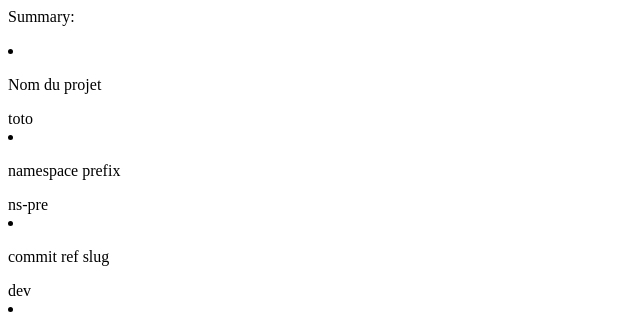
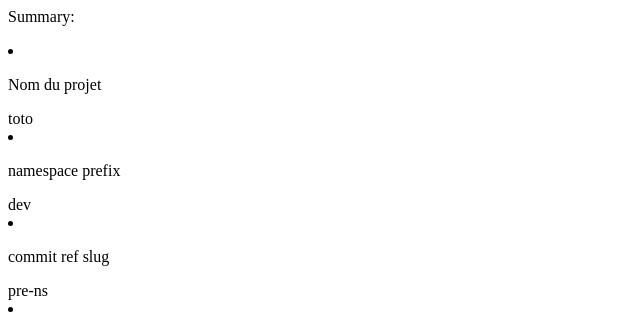
Before and after one commit to khaianis/test, a plain HTML site: page index.html in a window 1280 px wide. Shown: the top 331 px of the page, 0-640 px from the left. Drawn offline with Linux system fonts and the light colour scheme.

Commit message:
"initial commit from FDJ   generator"

```diff
--- a/index.html
+++ b/index.html
@@ -2,8 +2,8 @@
     <body>
         <p>Summary:</p>
         <li><p> Nom du projet </p>toto</li>
-        <li><p> namespace prefix </p> ns-pre</li>
-        <li><p> commit ref slug  </p> dev</li>
+        <li><p> namespace prefix </p> dev</li>
+        <li><p> commit ref slug  </p> pre-ns</li>
         <li><p> namespace  </p> tomcat </li>
         <li><<p> nom du repository  </p> %= repoName  </li>
 
```
Also changed, not shown: 3 other files.
